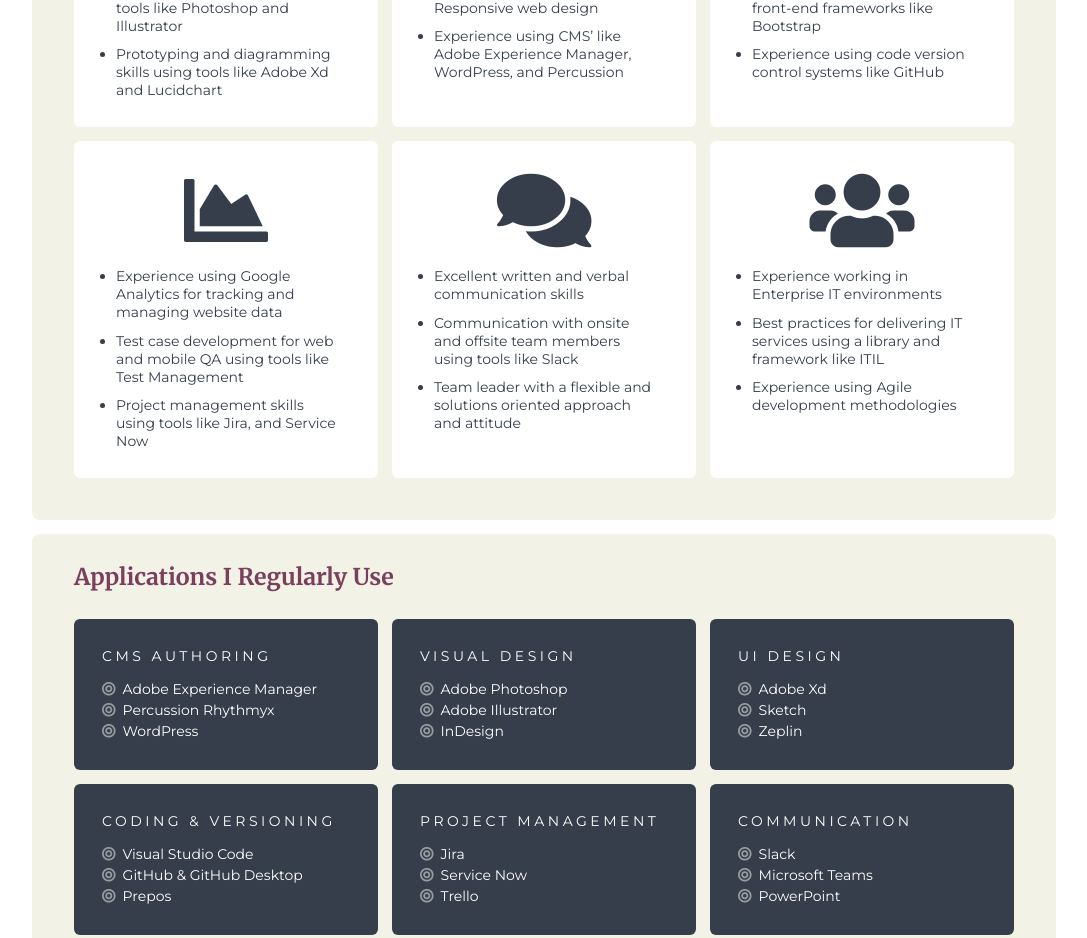
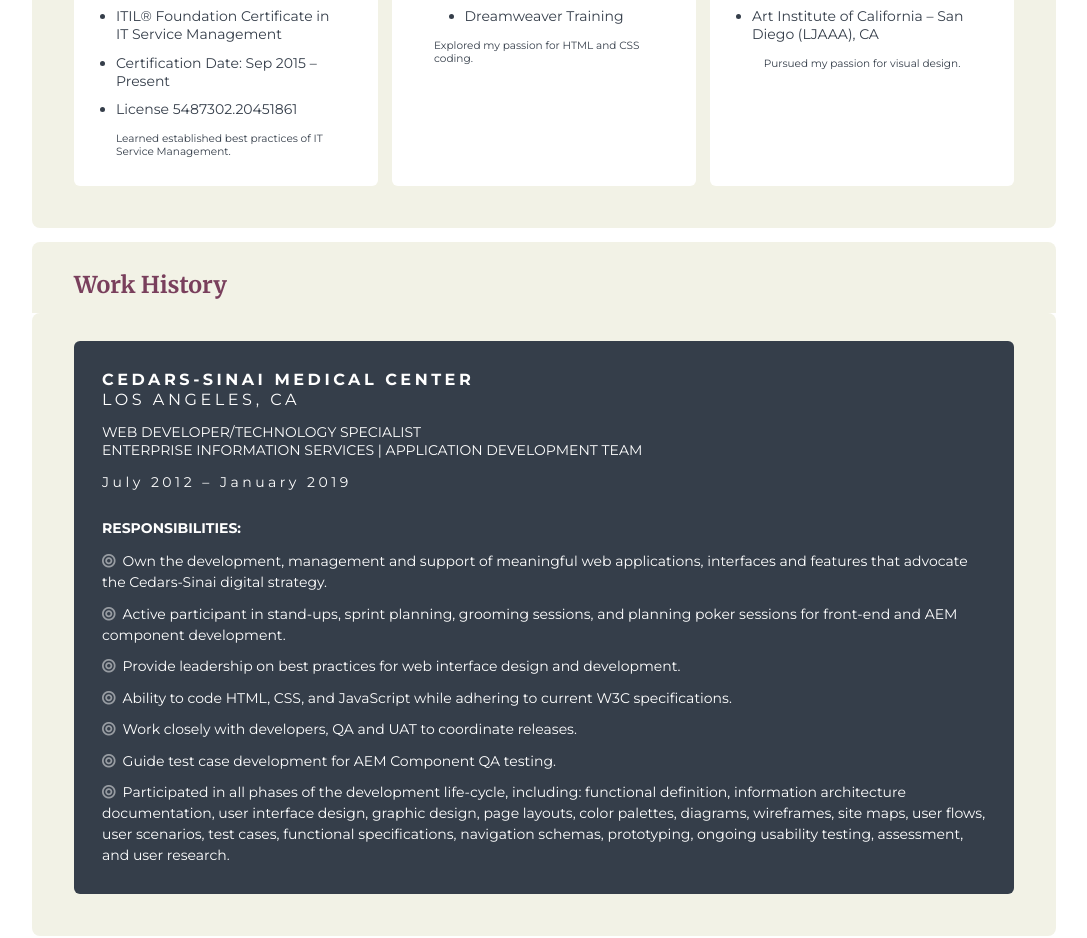
Before and after one commit to rinellam/resume07052019, a plain HTML site: page index.html in a window 1280 px wide. Shown: the part 868-1806 px from the top of the page, without its empty margins (96-1183 px from the left). Drawn offline with Linux system fonts and the light colour scheme.

Commit message:
updates css

```diff
--- a/css/style.css
+++ b/css/style.css
@@ -1,6 +1,6 @@
 @import url('https://fonts.googleapis.com/css?family=Merriweather:400,700|Montserrat:400,700&display=swap');
 
-*, h1, h2, h3, p {
+*, h1, h2, h3, h4, h5, p {
     margin: 0;
     padding: 0;
 }
@@ -35,11 +35,19 @@
 
 .sm-subhead-text {
     font-family: 'Montserrat', sans-serif;
+    font-size: 1.15rem;
+    font-weight: 400;
+    color: #FFFFFF;
+    text-transform: uppercase;
+    letter-spacing: .25rem;
+    padding-bottom: 1rem;
+}
+.smaller-subhead-text {
+    font-family: 'Montserrat', sans-serif;
     font-size: 1rem;
     font-weight: 400;
     color: #FFFFFF;
     text-transform: uppercase;
-    letter-spacing: .25rem;
     padding-bottom: 1rem;
 }
 
@@ -47,8 +55,16 @@
     font-family: 'Montserrat', sans-serif;
     font-size: 1rem;
     font-weight: 400;
+    color: #353E4A;
+}
 
-    color: #353E4A;
+.allcaps-copy-white {
+    font-family: 'Montserrat', sans-serif;
+    font-size: 1rem;
+    font-weight: 700;
+    color: #FFFFFF;
+    padding-bottom: 1rem;
+    text-transform: uppercase;
 }
 
 .non-styled-list {
@@ -68,6 +84,31 @@
     color: #353E4A;
 }
 
+.sm-styled-text {
+    font-family: 'Montserrat', sans-serif;
+    font-size: .75rem;
+    font-weight: 400;
+    color: #353E4A;
+    padding-top: 1rem;
+}
+.date-text {
+    font-family: 'Montserrat', sans-serif;
+    font-size: 1rem;
+    font-weight: 400;
+    color: #FFFFFF;
+    padding-bottom: 2rem;
+    letter-spacing: .25rem;
+}
+
+}
+.smaller-styled-text {
+    font-family: 'Montserrat', sans-serif;
+    font-size: .55rem;
+    font-weight: 400;
+    color: #FFFFFF;
+    padding-top: 1rem;
+}
+
 .nobull-list {
     font-family: 'Montserrat', sans-serif;
     font-size: 1rem;
@@ -75,6 +116,15 @@
     list-style-type: none;
     line-height: 1.5rem;
     color: #FFFFFF;
+}
+
+.nobull-list-dk {
+    font-family: 'Montserrat', sans-serif;
+    font-size: 1rem;
+    font-weight: 400;
+    list-style-type: none;
+    line-height: 1.5rem;
+    color: #353E4A;
 }
 
 .fa-info-circle {
@@ -91,6 +141,10 @@
     margin-right: .50rem;
     color: rgba(250, 250, 250, .5)
 }
+.darkbull {
+    margin-right: .50rem;
+    color: #353E4A;
+}
 
 .ipadding {
     padding-bottom:1rem;
@@ -105,11 +159,10 @@
     display: -ms-grid;
     grid-template:
     "header"
-    "what-i-bring"
     "lg-subhead-wrap01"
-    "skillsets-wrap"
+    "education-wrap"
     "lg-subhead-wrap02"
-    "apps-use-wrap"
+    "work-history-wrap"
     / 1fr;
 }
 
@@ -120,8 +173,8 @@
     margin-bottom: 1rem;
 }
 
-.what-i-bring {
-    grid-area: what-i-bring;
+.work-history-wrap {
+    grid-area: work-history-wrap;
     background: #F2F2E6;
     padding: 2rem 1rem;
     margin-bottom: 1rem;
@@ -139,39 +192,33 @@
     padding: 2rem 0 1rem 1rem;
 }
 
-.skillsets-wrap {
-    grid-area: skillsets-wrap;
+.education-wrap {
+    grid-area: education-wrap;
     background: #F2F2E6;
     padding: 1rem 1rem 3rem 1rem;
     margin-bottom: 1rem;
 }
 
-.apps-use-wrap {
-    grid-area: apps-use-wrap;
-    background: #F2F2E6;
-    padding: 1rem 1rem 3rem 1rem;
-}
-
-.skillsets-wrap {
+.education-wrap {
 display: grid;
 display: -ms-grid;
 grid-template:
-    "skillsets-cards"
-    "skillsets-cards"
-    "skillsets-cards"
-    "skillsets-cards"
-    "skillsets-cards"
-    "skillsets-cards"
+    "education-cards"
+    "education-cards"
+    "education-cards"
+    "education-cards"
+    "education-cards"
+    "education-cards"
     / 1fr;
     grid-row-gap: 1em;
     }
 
-    .skillsets-cards {
+    .education-cards {
         display: grid;
         display: -ms-grid;
         background: #FFFFFF;
         grid-template:
-        "fas"
+        "img"
         "styled-list"
         / 1fr;
         /* align images center */
@@ -182,39 +229,38 @@
         border-radius: 6px;
         }
 
-        .skillsets-cards li:not(:last-child) {
+        .education-cards li:not(:last-child) {
         margin-bottom: .75rem;
         }
 
-.apps-use-wrap {
+.work-history-wrap {
 display: grid;
 display: -ms-grid;
 grid-template:
-    "apps-use-box"
-    "apps-use-box"
-    "apps-use-box"
-    "apps-use-box"
-    "apps-use-box"
-    "apps-use-box"
-    "apps-use-box"
-    "apps-use-box"
-    "apps-use-box"
+    "work-history-box"
     / 1fr;
     grid-row-gap: 1em;
-}
+    }
 
-    .apps-use-box {
+    .work-history-box {
         display: grid;
         display: -ms-grid;
         grid-template:
         "sm-subhead-text"
+        "smaller-subhead-text"
+        "date-text"
+        "normal-copy-white"
         "nobull-list"
         / 1fr;
         background: #353E4A;
-        align-items: center;
         padding: 2em;
         border-radius: 6px;
-}
+        }
+
+        .work-history-box li:not(:last-child) {
+        margin-bottom: .75rem;
+        }
+
 
 .lg-subhead-wrap01 {
     display: grid;
@@ -247,6 +293,18 @@
         "lg-subhead-text"
         / 1fr;
 }
+img.round-image {
+    width: 10rem;
+    height: 10rem;
+    border-radius: 50%;
+    margin-bottom: 2rem;
+
+}
+img.regular-image {
+    width: 10rem;
+    height: auto;
+    margin-bottom: 2rem;
+}
 
 /* ///// Media Queries ///// */
 
@@ -275,11 +333,10 @@
     display: -ms-grid;
     grid-template:
     "header header header"
-    "what-i-bring what-i-bring what-i-bring"
     "lg-subhead-wrap01 lg-subhead-wrap01 lg-subhead-wrap01"
-    "skillsets-wrap skillsets-wrap skillsets-wrap"
+    "education-wrap education-wrap education-wrap"
     "lg-subhead-wrap02 lg-subhead-wrap02 lg-subhead-wrap02"
-    "apps-use-wrap apps-use-wrap apps-use-wrap"
+    "work-history-wrap work-history-wrap work-history-wrap"
     / 1fr 1fr 1fr;
 }
 
@@ -289,7 +346,7 @@
     border-radius: 8px;
 }
 
-.what-i-bring {
+.work-history-wrap {
     padding: 2rem 3rem 3rem 3rem;
     margin-bottom: 1rem;
     border-radius: 8px;
@@ -314,28 +371,28 @@
     border-bottom-left-radius: 8px;
 }
 
-.skillsets-wrap {
+.education-wrap {
     padding: 1rem 3rem 3rem 3rem;
     margin-bottom: 1rem;
     border-bottom-right-radius: 8px;
     border-bottom-left-radius: 8px;
 }
 
-.skillsets-wrap {
+.education-wrap {
     display: grid;
     display: -ms-grid;
     grid-template:
-        "skillsets-cards skillsets-cards skillsets-cards"
-        "skillsets-cards skillsets-cards skillsets-cards"
+        "education-cards education-cards education-cards"
+        "education-cards education-cards education-cards"
         / 1fr 1fr 1fr;
         grid-column-gap: 1rem;
         }
-        .skillsets-cards {
+        .education-cards {
             display: grid;
             display: -ms-grid;
             background: #FFFFFF;
             grid-template:
-            "fas"
+            "img"
             "styled-list"
             / 1fr;
             /* align images center */
@@ -346,31 +403,31 @@
             border-radius: 6px;
             }
 
-            .skillsets-cards li:not(:last-child) {
+            .education-cards li:not(:last-child) {
             margin-bottom: .75rem;
             }
 
-.apps-use-wrap {
+.work-history-wrap {
     display: grid;
     display: -ms-grid;
     grid-template:
-        "apps-use-box apps-use-box apps-use-box"
-        "apps-use-box apps-use-box apps-use-box"
-        "apps-use-box apps-use-box apps-use-box"
-        / 1fr 1fr 1fr;
-        grid-column-gap: 1rem;
+        "work-history-box"
+        / 1fr;
+        grid-row-gap: 1em;
         }
-        .apps-use-box {
+
+        .work-history-box {
             display: grid;
             display: -ms-grid;
             grid-template:
             "sm-subhead-text"
+            "smaller-subhead-text"
+            "date-text"
+            "normal-copy-white"
             "nobull-list"
             / 1fr;
             background: #353E4A;
-            align-items: center;
             padding: 2em;
             border-radius: 6px;
-            grid-column-gap: 1rem;
-        }
+            }
 }
--- a/index.html
+++ b/index.html
@@ -6,177 +6,94 @@
     <meta http-equiv="X-UA-Compatible" content="ie=edge">
     <link rel="stylesheet" type="text/css" href="/css/style.css">
     <link rel="stylesheet" href="https://use.fontawesome.com/releases/v5.6.3/css/all.css">
-    <title>Capabilities</title>
+    <title>Resume</title>
 </head>
 <body>
     <div class="container">
     <div class="grid">
 
         <header>
-            <h1 class="title-text">Capabilities</h1>
-            <p class="lead-text"><i class="fas fa-info-circle"></i>The information listed on the page below contains details regarding my knowledge and capabilities to perform my role.</p>
+            <h1 class="title-text">Resume</h1>
+            <p class="lead-text"><i class="fas fa-info-circle"></i>The information listed below highlights the education, training and certification throughout my professional career.</p>
         </header>
 
-        <section class="what-i-bring">
-            <h2 class="lg-subhead-text">What I Bring to the Development Process</h2>
-            <ul class="non-styled-list">
-                <li>Actively participate in team meetings to influence the digital strategy and development roadmap.</li>
-                <li>Collaborate with development teams and managers to translate goals into solutions to meet the business needs.</li>
-                <li>Translate users stories and business requirements into defined development specifications and acceptance criteria.</li>
-                <li>Participate in grooming sessions to prioritize development efforts.</li>
-                <li>Participate in daily stand-ups to communicate project status, address and resolve blockers.</li>
-                <li>Work with development teams to ensure the outcome reflects the requirements and meets the acceptance criteria.</li>
-                <li>Actively participate in post-release meetings to analyze, identify issues and improve the overall development process.</li>
-                <li>Own the design, support and management of meaningful web applications, user interfaces, and features.</li>
-                <li>Develop expert-level knowledge of competitive and complementary products through study and research.</li>
-                <li>Develop and maintain mock ups, wire frames, prototypes, code, user-flows, test cases, and specification documents.</li>
-            </ul>
-        </section>
         <div class="lg-subhead-wrap01">
-                <div class="subhead-box"><h2 class="lg-subhead-text">The Skill Sets I've Acquired</h2></div>
+                <div class="subhead-box"><h2 class="lg-subhead-text">Education</h2></div>
         </div>
-        <section class="skillsets-wrap">
+        <section class="component education-wrap">
                 <!-- card one -->
-                <div class="skillsets-cards">
-                    <i class="fas fa-image ipadding"></i>
+                <div class="sub-component education-cards">
+                    <img src="http://michaelrinella.com/wp-content/uploads/2018/07/uclaExtlogo.png" class="round-image">
                     <ul class="styled-list">
-                        <li>High degree of creativity and problem solving ability</li>
-                        <li>Expertise in visual design using tools like Photoshop and Illustrator</li>
-                        <li>Prototyping and diagramming skills using tools like Adobe Xd and Lucidchart</li>
+                        <li>Information Technology Project Management</li>
+                        <li>MGMNT X 418.26</li>
                     </ul>
+                    <p class="sm-styled-text">Strengthened my communication and collaboration skills to become a more effective leader.</p>
                 </div>
                 <!-- card two -->
-                <div class="skillsets-cards">
-                    <i class="fas fa-code ipadding"></i>
+                <div class="sub-component education-cards">
+                    <img src="http://michaelrinella.com/wp-content/uploads/2018/07/uclaExtlogo.png" class="round-image">
                     <ul class="styled-list">
-                        <li>Working knowledge of HTML5/CSS3 and JavaScript</li>
-                        <li>Working knowledge of Responsive web design</li>
-                        <li>Experience using CMS’ like Adobe Experience Manager, WordPress, and Percussion</li>
+                        <li>JavaScript and DOM Scripting (Online) 254693</li>
                     </ul>
+                    <p class="sm-styled-text">Explored my interests in scripting.</p>
                 </div>
                 <!-- card three -->
-                <div class="skillsets-cards">
-                    <i class="fas fa-code-branch ipadding"></i>
+                <div class="sub-component education-cards">
+                    <img src="http://michaelrinella.com/wp-content/uploads/2018/07/uclaExtlogo.png" class="round-image">
                     <ul class="styled-list">
-                        <li>Web coding skills using tools like Sublime Text</li>
-                        <li>Experience using open source front-end frameworks like Bootstrap</li>
+                        <li>HTML5 – Z4533 (240944)</li>
+                        <li>HTML5 | CSS3 | Responsive Design</li>
                         <li>Experience using code version control systems like GitHub</li>
                     </ul>
+                    <p class="sm-styled-text">Increased my knowledge of responsive web design.</p>
                 </div>
                 <!-- card four -->
-                <div class="skillsets-cards">
-                    <i class="fas fa-chart-area ipadding"></i>
+                <div class="sub-component education-cards">
+                    <img src="http://michaelrinella.com/wp-content/uploads/2018/07/itelLogo.png" class="regular-image">
                     <ul class="styled-list">
-                        <li>Experience using Google Analytics for tracking and managing website data</li>
-                        <li>Test case development for web and mobile QA using tools like Test Management</li>
-                        <li>Project management skills using tools like Jira, and Service Now</li>
+                        <li>ITIL® Foundation Certificate in IT Service Management</li>
+                        <li>Certification Date: Sep 2015 – Present</li>
+                        <li>License 5487302.20451861</li>
                     </ul>
+                    <p class="sm-styled-text">Learned established best practices of IT Service Management.</p>
                 </div>
                 <!-- card five -->
-                <div class="skillsets-cards">
-                    <i class="fas fa-comments ipadding"></i>
+                <div class="sub-component education-cards">
+                    <img src="http://michaelrinella.com/wp-content/uploads/2019/01/lynda.jpg" class="regular-image">
                     <ul class="styled-list">
-                        <li>Excellent written and verbal communication skills</li>
-                        <li>Communication with onsite and offsite team members using tools like Slack</li>
-                        <li>Team leader with a flexible and solutions oriented approach and attitude</li>
+                        <li>Dreamweaver Training</li>
                     </ul>
+                    <p class="sm-styled-text">Explored my passion for HTML and CSS coding.</p>
                 </div>
                 <!-- card six -->
-                <div class="skillsets-cards">
-                    <i class="fas fa-users ipadding"></i>
+                <div class="sub-component education-cards">
+                    <img src="http://michaelrinella.com/wp-content/uploads/2019/01/aiLogo.png" class="regular-image">
                     <ul class="styled-list">
-                        <li>Experience working in Enterprise IT environments</li>
-                        <li>Best practices for delivering IT services using a library and framework like ITIL</li>
-                        <li>Experience using Agile development methodologies</li>
+                        <li>Art Institute of California – San Diego (LJAAA), CA</li>
                     </ul>
+                    <p class="sm-styled-text">Pursued my passion for visual design.</p>
                 </div>
         </section>
-        <div class="lg-subhead-wrap02">
-            <div class="subhead-box"><h2 class="lg-subhead-text">Applications I Regularly Use</h2></div>
+        <div class="component lg-subhead-wrap02">
+            <div class="subhead-box"><h2 class="lg-subhead-text">Work History</h2></div>
         </div>
-        <section class="apps-use-wrap">
-
-                <!-- box one -->
-                <div class="apps-use-box">
-                        <h3 class="sm-subhead-text">CMS Authoring</h3>
-                        <ul class="nobull-list">
-                            <li><i class="fas fa-bullseye"></i>Adobe Experience Manager</li>
-                            <li><i class="fas fa-bullseye"></i>Percussion Rhythmyx</li>
-                            <li><i class="fas fa-bullseye"></i>WordPress</li>
-                        </ul>
-                </div>
-                <!-- box two -->
-                <div class="apps-use-box">
-                        <h3 class="sm-subhead-text">Visual Design</h3>
-                        <ul class="nobull-list">
-                            <li><i class="fas fa-bullseye"></i>Adobe Photoshop</li>
-                            <li><i class="fas fa-bullseye"></i>Adobe Illustrator</li>
-                            <li><i class="fas fa-bullseye"></i>InDesign</li>
-                        </ul>
-                </div>
-                <!-- box three -->
-                <div class="apps-use-box">
-                        <h3 class="sm-subhead-text">UI Design</h3>
-                        <ul class="nobull-list">
-                            <li><i class="fas fa-bullseye"></i>Adobe Xd</li>
-                            <li><i class="fas fa-bullseye"></i>Sketch</li>
-                            <li><i class="fas fa-bullseye"></i>Zeplin</li>
-                        </ul>
-                </div>
-                <!-- box four -->
-                <div class="apps-use-box">
-                        <h3 class="sm-subhead-text">Coding & Versioning</h3>
-                        <ul class="nobull-list">
-                            <li><i class="fas fa-bullseye"></i>Visual Studio Code</li>
-                            <li><i class="fas fa-bullseye"></i>GitHub & GitHub Desktop</li>
-                            <li><i class="fas fa-bullseye"></i>Prepos</li>
-                        </ul>
-                </div>
-                <!-- box five -->
-                <div class="apps-use-box">
-                        <h3 class="sm-subhead-text">Project Management</h3>
-                        <ul class="nobull-list">
-                            <li><i class="fas fa-bullseye"></i>Jira</li>
-                            <li><i class="fas fa-bullseye"></i>Service Now</li>
-                            <li><i class="fas fa-bullseye"></i>Trello</li>
-                        </ul>
-                </div>
-                <!-- box six -->
-                <div class="apps-use-box">
-                        <h3 class="sm-subhead-text">Communication</h3>
-                        <ul class="nobull-list">
-                            <li><i class="fas fa-bullseye"></i>Slack</li>
-                            <li><i class="fas fa-bullseye"></i>Microsoft Teams</li>
-                            <li><i class="fas fa-bullseye"></i>PowerPoint</li>
-                        </ul>
-                </div>
-                <!-- box seven -->
-                <div class="apps-use-box">
-                        <h3 class="sm-subhead-text">Diagramming</h3>
-                        <ul class="nobull-list">
-                            <li><i class="fas fa-bullseye"></i>Lucidchart</li>
-                            <li><i class="fas fa-bullseye"></i>Balsamiq</li>
-                            <li><i class="fas fa-bullseye"></i>Visio</li>
-                        </ul>
-                </div>
-                <!-- box eight -->
-                <div class="apps-use-box">
-                        <h3 class="sm-subhead-text">Test Case</h3>
-                        <ul class="nobull-list">
-                            <li><i class="fas fa-bullseye"></i>Test Management</li>
-                            <li><i class="fas fa-bullseye"></i>Excel</li>
-                            <li><i class="fas fa-bullseye"></i>Jira</li>
-                        </ul>
-                </div>
-                <!-- box nine -->
-                <div class="apps-use-box">
-                        <h3 class="sm-subhead-text">Business Office</h3>
-                        <ul class="nobull-list">
-                            <li><i class="fas fa-bullseye"></i>Outlook</li>
-                            <li><i class="fas fa-bullseye"></i>Microsoft Word</li>
-                            <li><i class="fas fa-bullseye"></i>Excel</li>
-                        </ul>
-                </div>
+        <section class="component work-history-wrap">
+            <div class="sub-component work-history-box">
+                    <h3 class="sm-subhead-text"><span style="font-weight: 700">Cedars-Sinai Medical Center</span><br>Los Angeles, CA</h3>
+                    <h4 class="smaller-subhead-text">Web Developer/Technology Specialist<br>Enterprise Information Services | Application Development Team</h4>
+                    <h5 class="date-text">July 2012 – January 2019</h5>
+                    <p class="allcaps-copy-white">Responsibilities:</p>
+                    <ul class="nobull-list">
+                        <li><i class="fas fa-bullseye"></i>Own the development, management and support of meaningful web applications, interfaces and features that advocate the Cedars-Sinai digital strategy.</li>
+                        <li><i class="fas fa-bullseye"></i>Active participant in stand-ups, sprint planning, grooming sessions, and planning poker sessions for front-end and AEM component development.</li>
+                        <li><i class="fas fa-bullseye"></i>Provide leadership on best practices for web interface design and development.</li>
+                        <li><i class="fas fa-bullseye"></i>Ability to code HTML, CSS, and JavaScript while adhering to current W3C specifications.</li>
+                        <li><i class="fas fa-bullseye"></i>Work closely with developers, QA and UAT to coordinate releases.</li>
+                        <li><i class="fas fa-bullseye"></i>Guide test case development for AEM Component QA testing.</li>
+                        <li><i class="fas fa-bullseye"></i>Participated in all phases of the development life-cycle, including: functional definition, information architecture documentation, user interface design, graphic design, page layouts, color palettes, diagrams, wireframes, site maps, user flows, user scenarios, test cases, functional specifications, navigation schemas, prototyping, ongoing usability testing, assessment, and user research.</li>
+                    </ul>
+            </div>
         </section>
 
     </div>
```
